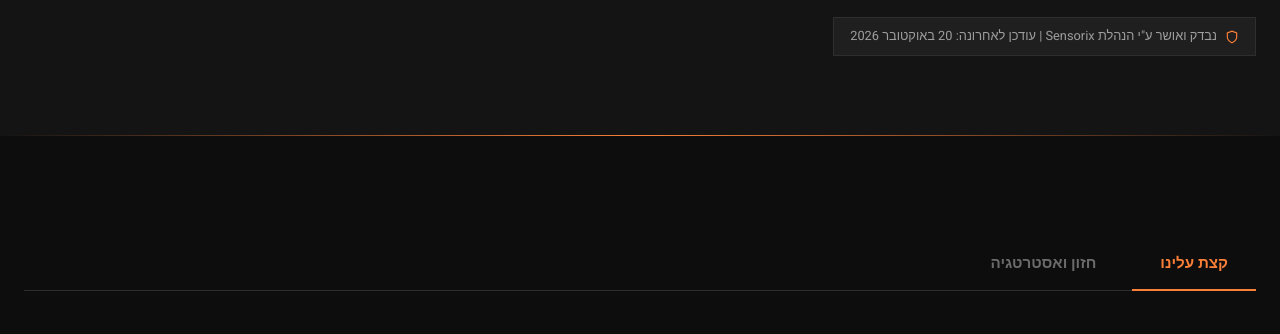
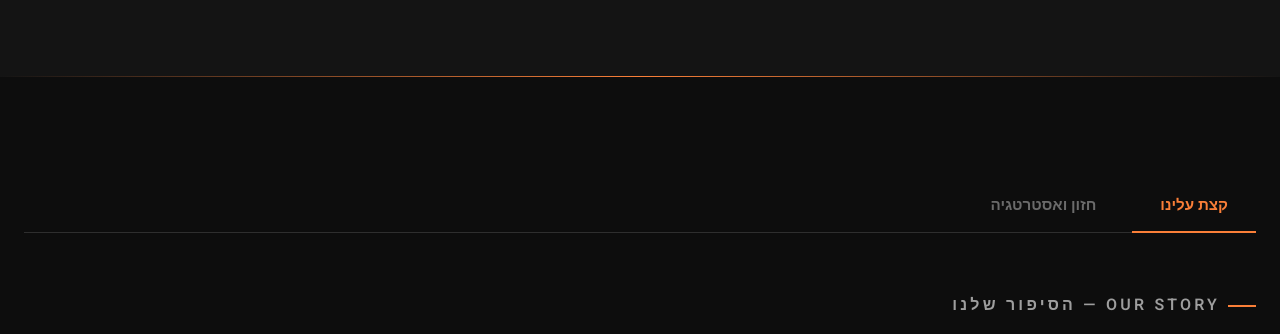
Before and after one commit to shlomi-sharbet/sensorX-website, a plain HTML site: page about.html in a window 1280 px wide. Shown: the part 344-678 px from the top of the page. Drawn offline with Linux system fonts and the light colour scheme; a web font is replaced by a local one.

Commit message:
refactor(about): remove visual provenance badge while preserving schema signals

```diff
--- a/about.html
+++ b/about.html
@@ -221,12 +221,6 @@
         <p class="page-subtitle" data-reveal data-reveal-delay="2">
           חיבור מדויק בין מומחיות הנדסית רבת שנים, שקיפות בלתי מתפשרת ומחויבות אישית להצלחת הפרויקט שלכם.
         </p>
-
-        <!-- E-E-A-T Provenance & Freshness Badge (GEO / AIO) -->
-        <div class="provenance-badge" data-reveal data-reveal-delay="3">
-          <svg width="14" height="14" viewBox="0 0 24 24" fill="none" stroke="currentColor" stroke-width="2" aria-hidden="true"><path d="M12 22s8-4 8-10V5l-8-3-8 3v7c0 6 8 10 8 10z"/></svg>
-          <span>נבדק ואושר ע"י הנהלת Sensorix | עודכן לאחרונה: 20 באוקטובר 2026</span>
-        </div>
       </div>
     </section>
 
--- a/style.css
+++ b/style.css
@@ -1068,23 +1068,6 @@ button { cursor: pointer; border: none; background: none; font-family: inherit;
   outline-offset: 4px;
 }
 
-/* Provenance & E-E-A-T Freshness Badge */
-.provenance-badge {
-  display: inline-flex;
-  align-items: center;
-  gap: 0.5rem;
-  padding: 0.45rem 1rem;
-  background: hsla(0, 0%, 14%, 0.7);
-  border: 1px solid var(--clr-border);
-  border-radius: var(--radius-full);
-  font-size: 0.8rem;
-  color: var(--clr-text-secondary);
-  margin-top: 1.25rem;
-}
-.provenance-badge svg {
-  color: var(--clr-gold);
-  flex-shrink: 0;
-}
 
 /* About us content */
 .about-us-grid {
```
